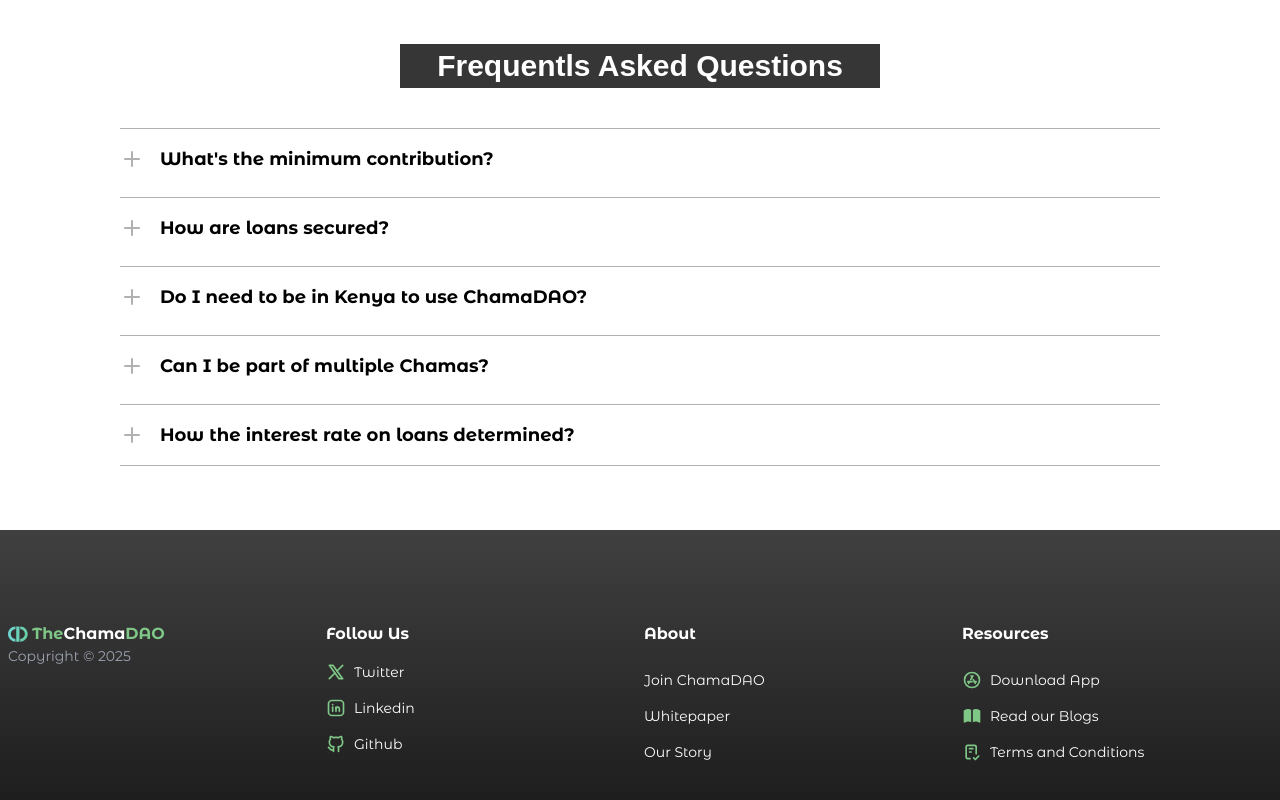
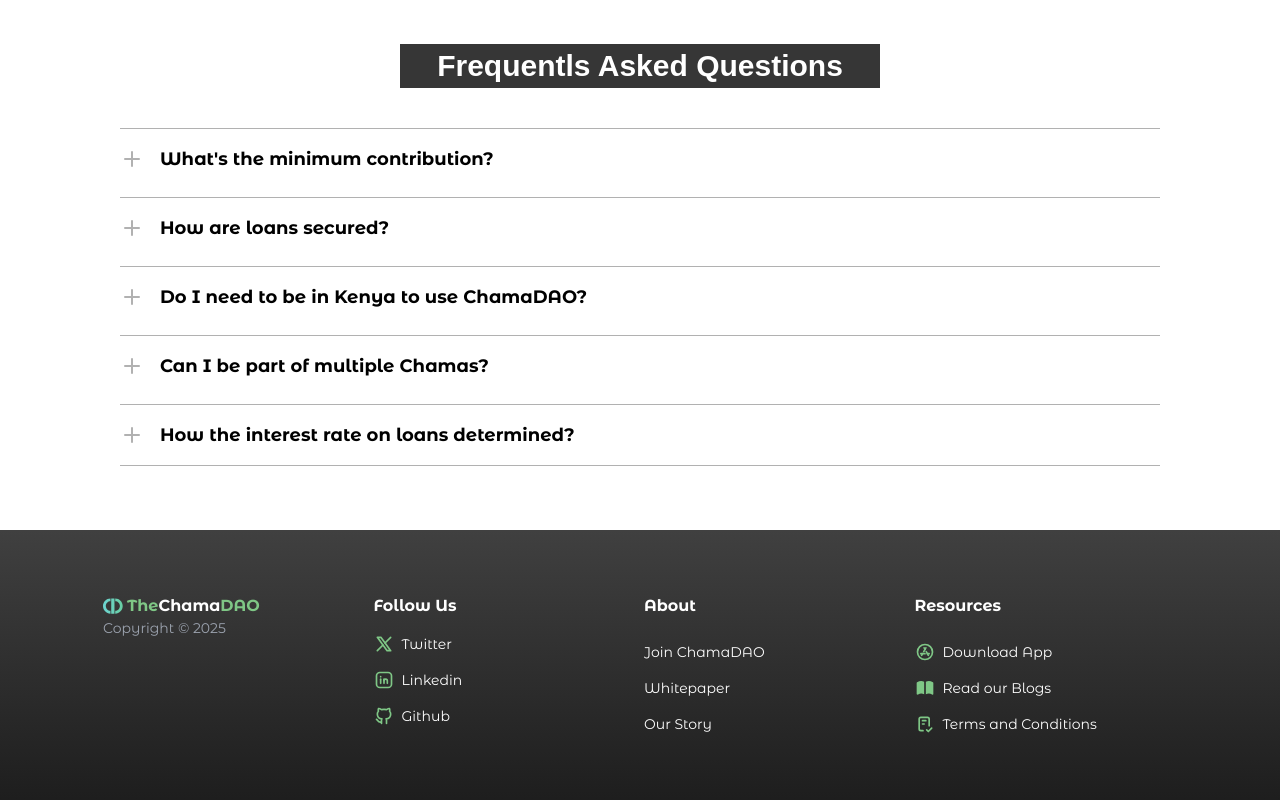
Before and after one commit to divin3circle/home-chamadao-, a React (Vite) app: page / in a window 1280 px wide. Shown: the part 2282-3082 px from the top of the page. Built offline with nearby package versions, Linux system fonts and the light colour scheme.

Commit message:
style: refactor Footer component layout for improved structure and readability

```diff
--- a/src/components/Footer.tsx
+++ b/src/components/Footer.tsx
@@ -9,10 +9,15 @@
 
 function Footer() {
   return (
-    <div className="h-[300px] bg-gradient-to-b from-[#404040] to-[#1A1A1A] mt-8 pt-16 md:pt-8 grid grid-cols-2 md:grid-cols-4 content-center px-2 gap-2">
+    <div className="h-[300px] bg-gradient-to-b from-[#404040] to-[#1A1A1A] mt-8 pt-16 md:pt-8 ">
+      <div className="max-w-[1090px] my-0 mx-auto grid grid-cols-2 md:grid-cols-4 content-center px-2 gap-2 mt-8">
         <div className="flex flex-col">
           <div className="flex items-center">
-          <img src="/logo.svg" alt="Logo" className="h-[20px] w-[20px] ml-0" />
+            <img
+              src="/logo.svg"
+              alt="Logo"
+              className="h-[20px] w-[20px] ml-0"
+            />
             <h1 className="font-titles font-bold text-white text-base ml-1">
               <span className="text-[#7FC786]">The</span>
               Chama
@@ -82,6 +87,7 @@
           </div>
         </div>
       </div>
+    </div>
   );
 }
 
```
Lines whose indentation alone changed are shown as unchanged.
